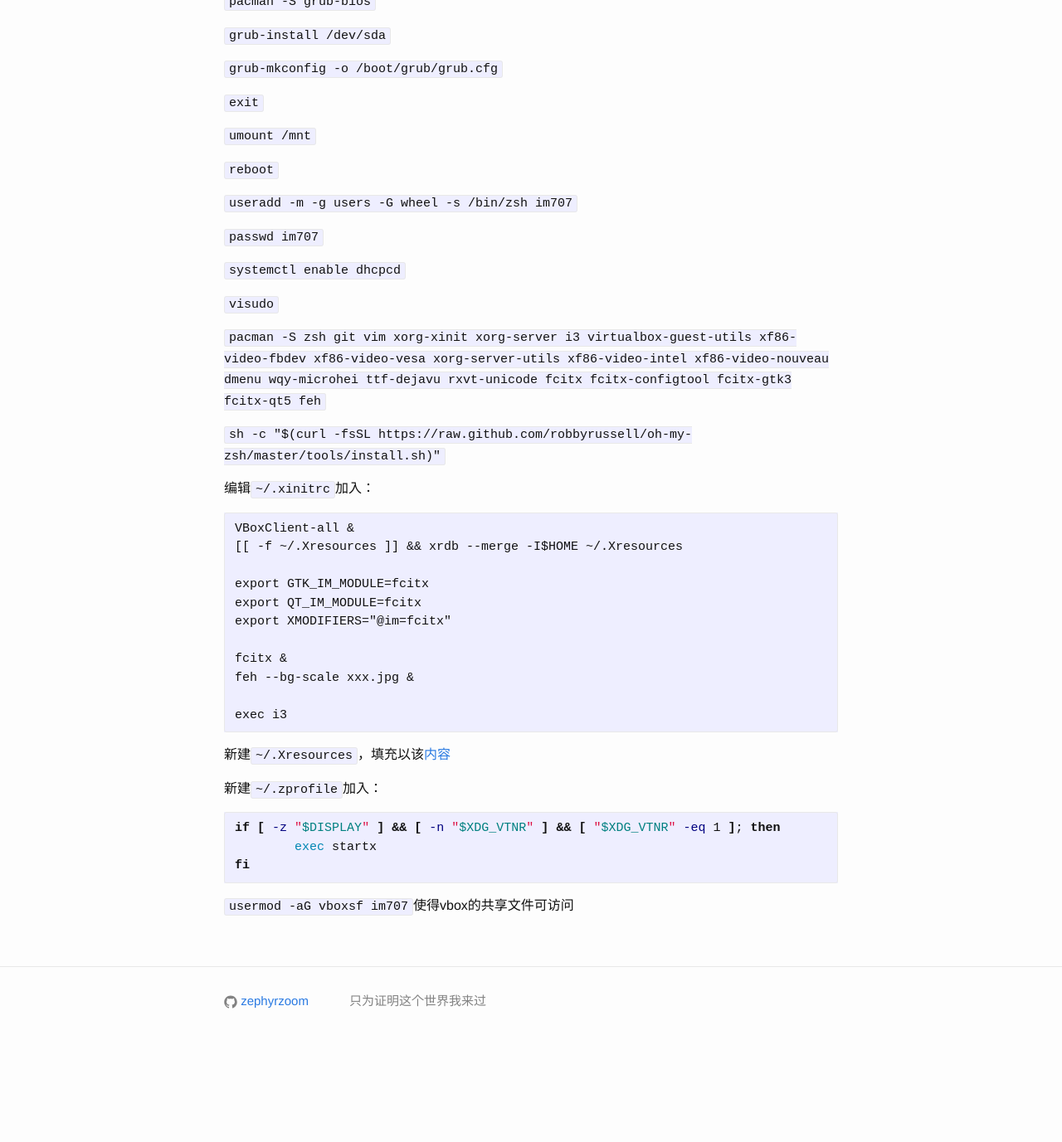
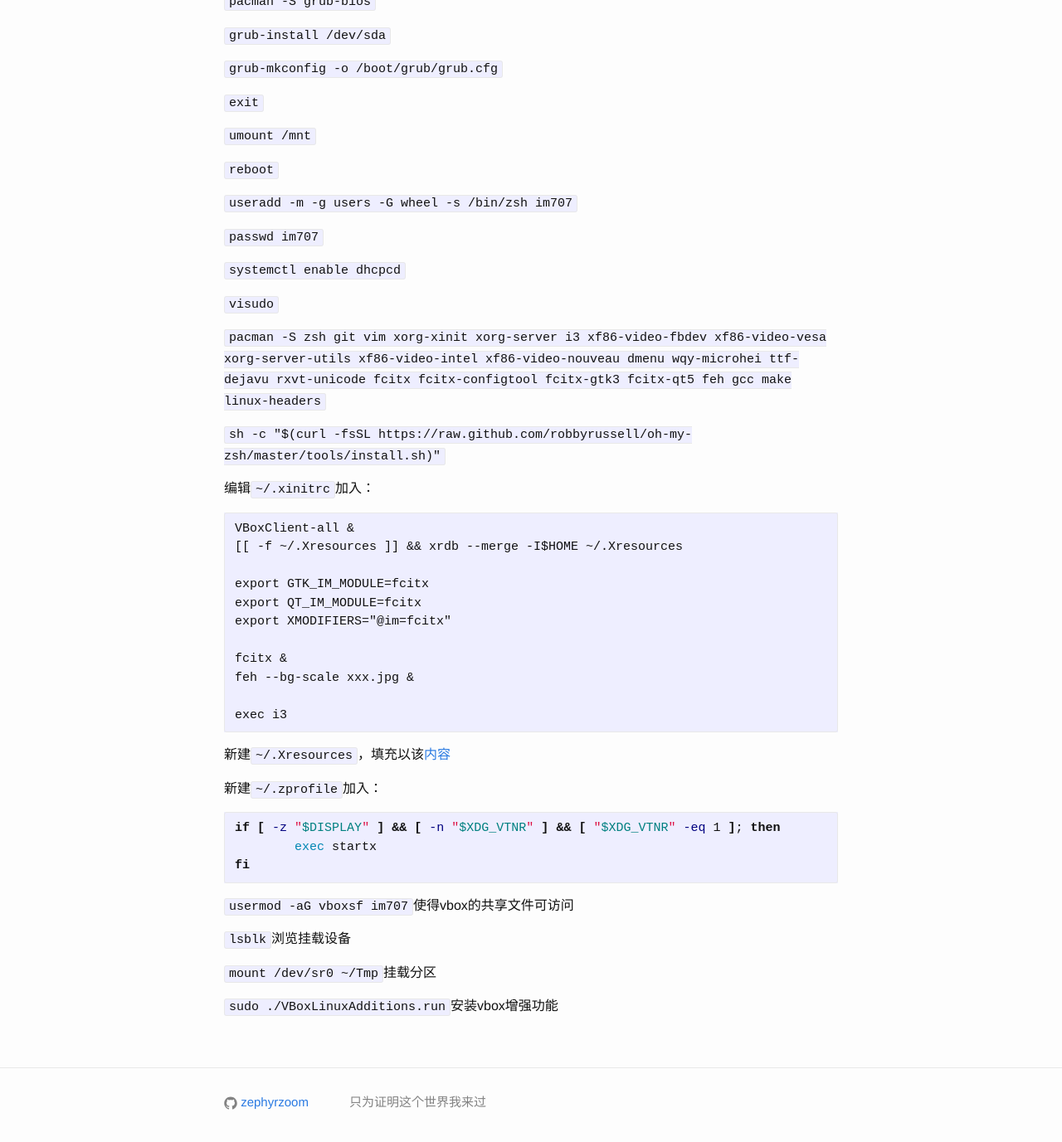
Before and after one commit to zephyrzoom/zephyrzoom.github.io, a Jekyll site: the page built from _posts/2016-11-22-archlinux-install.md, in a window 1280 px wide and 1400 px high, scrolled down 778 px. Shown: the top 1377 px of the window at 83% size. Built offline with Jekyll 4.4.1, drawn with Linux system fonts in a browser that asks for light colours; comment, search, counter and statistics services are not loaded; before the commit the page ends 2057 px from its top, so only the background shows below that.

Commit message:
update archlinux install

````diff
--- a/_posts/2016-11-22-archlinux-install.md
+++ b/_posts/2016-11-22-archlinux-install.md
@@ -52,7 +52,7 @@ date: 2016-11-22 00:00:00 +0800
 
 `visudo`
 
-`pacman -S zsh git vim xorg-xinit xorg-server i3 virtualbox-guest-utils xf86-video-fbdev xf86-video-vesa xorg-server-utils xf86-video-intel xf86-video-nouveau dmenu wqy-microhei ttf-dejavu rxvt-unicode fcitx fcitx-configtool fcitx-gtk3 fcitx-qt5 feh`
+`pacman -S zsh git vim xorg-xinit xorg-server i3 xf86-video-fbdev xf86-video-vesa xorg-server-utils xf86-video-intel xf86-video-nouveau dmenu wqy-microhei ttf-dejavu rxvt-unicode fcitx fcitx-configtool fcitx-gtk3 fcitx-qt5 feh gcc make linux-headers`
 
 `sh -c "$(curl -fsSL https://raw.github.com/robbyrussell/oh-my-zsh/master/tools/install.sh)"`
 
@@ -83,3 +83,9 @@ fi
 ```
 
 `usermod -aG vboxsf im707`使得vbox的共享文件可访问
+
+`lsblk`浏览挂载设备
+
+`mount /dev/sr0 ~/Tmp`挂载分区
+
+`sudo ./VBoxLinuxAdditions.run`安装vbox增强功能
````
